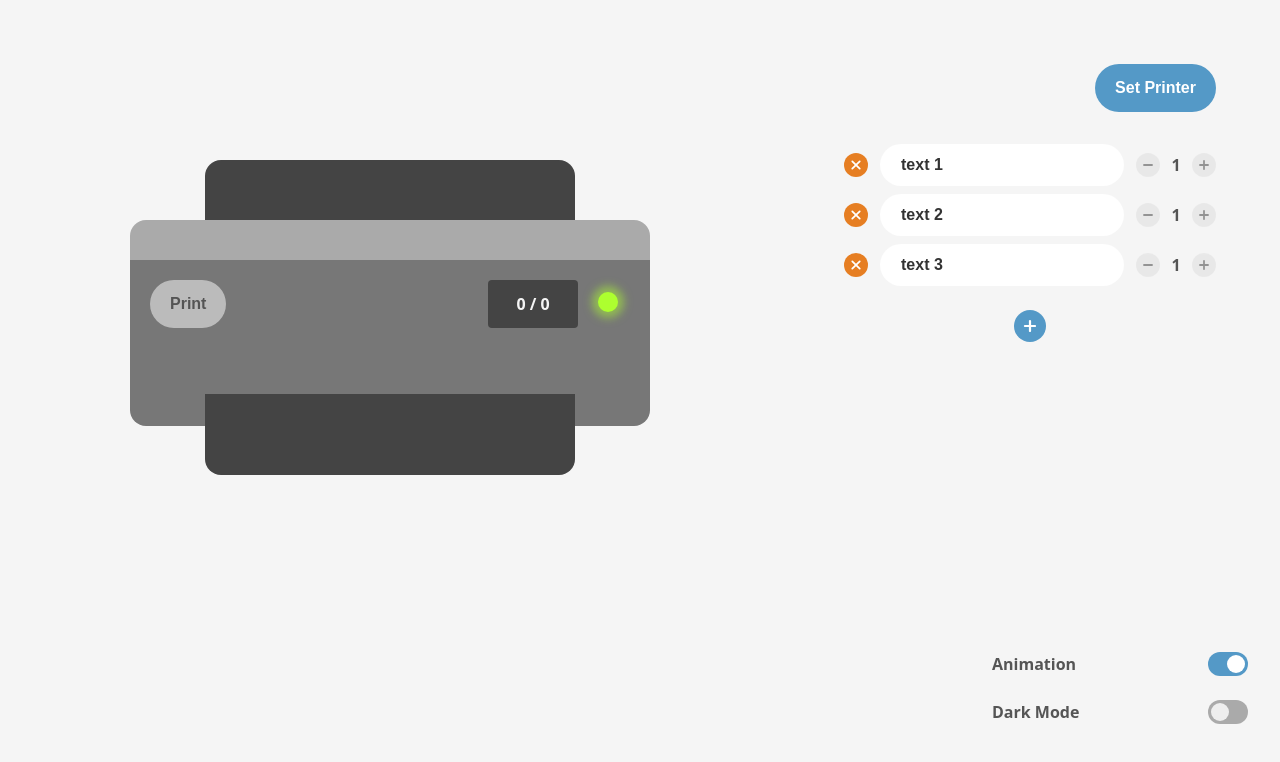
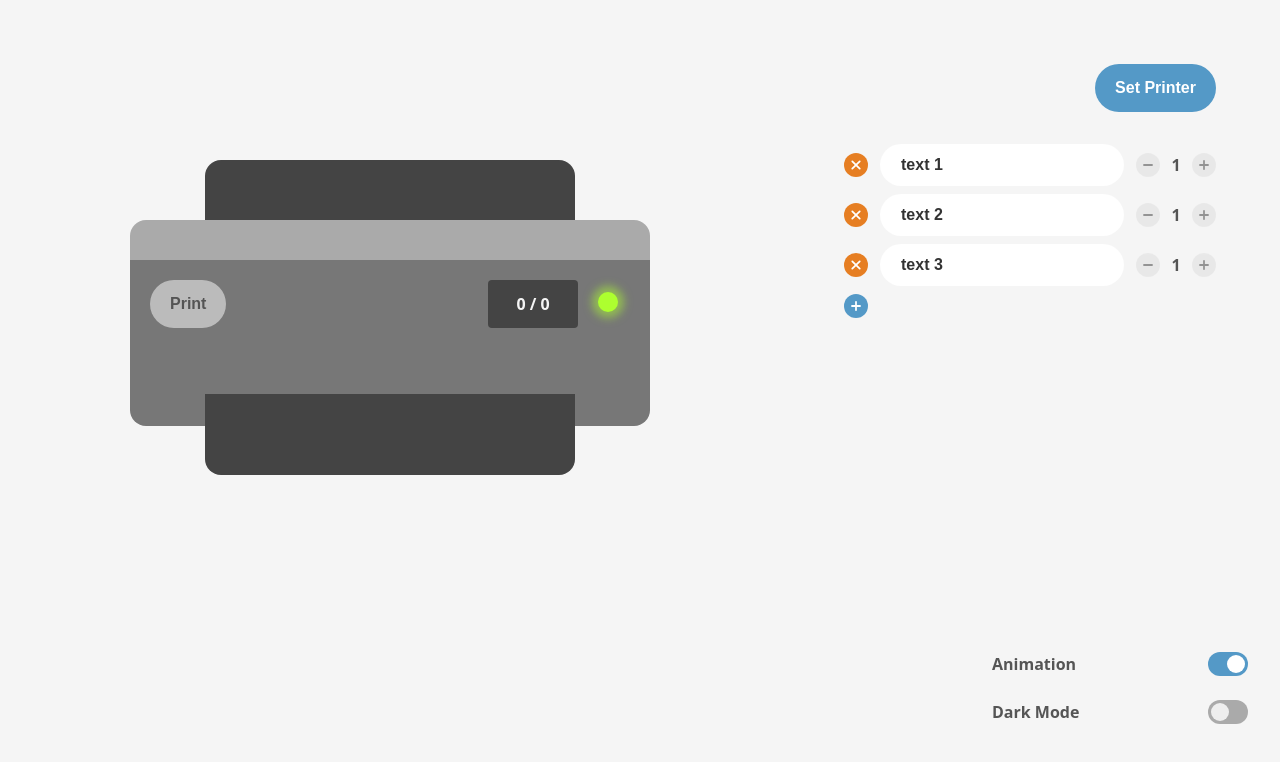
Before and after one commit to euparkn/RandomPrinter, a React (Create React App) app: page / in a window 1280 px wide. Shown: the top 762 px of the page. Built offline with nearby package versions, Linux system fonts and the light colour scheme.

Commit message:
feat: createListItem()

```diff
--- a/src/components/Aside/AsideList.tsx
+++ b/src/components/Aside/AsideList.tsx
@@ -52,11 +52,11 @@ function AsideList() {
             removeListItem={removeListItem}
           />
         ))}
-        <div className="aside-list-item">
+        {asideList.length < 20 && (
           <CircleButton onClick={createListItem} backgroundColor="#5499c7">
             <AddIcon fill="#fff" />
           </CircleButton>
-        </div>
+        )}
       </div>
     </div>
   );
```
